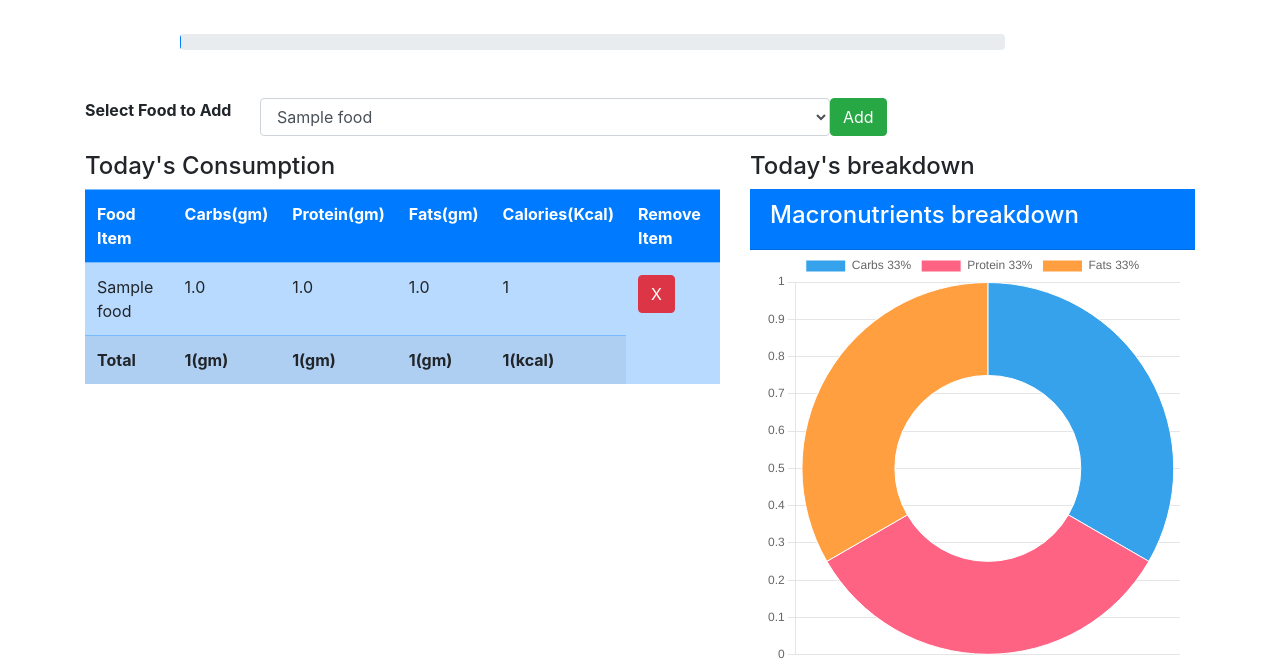
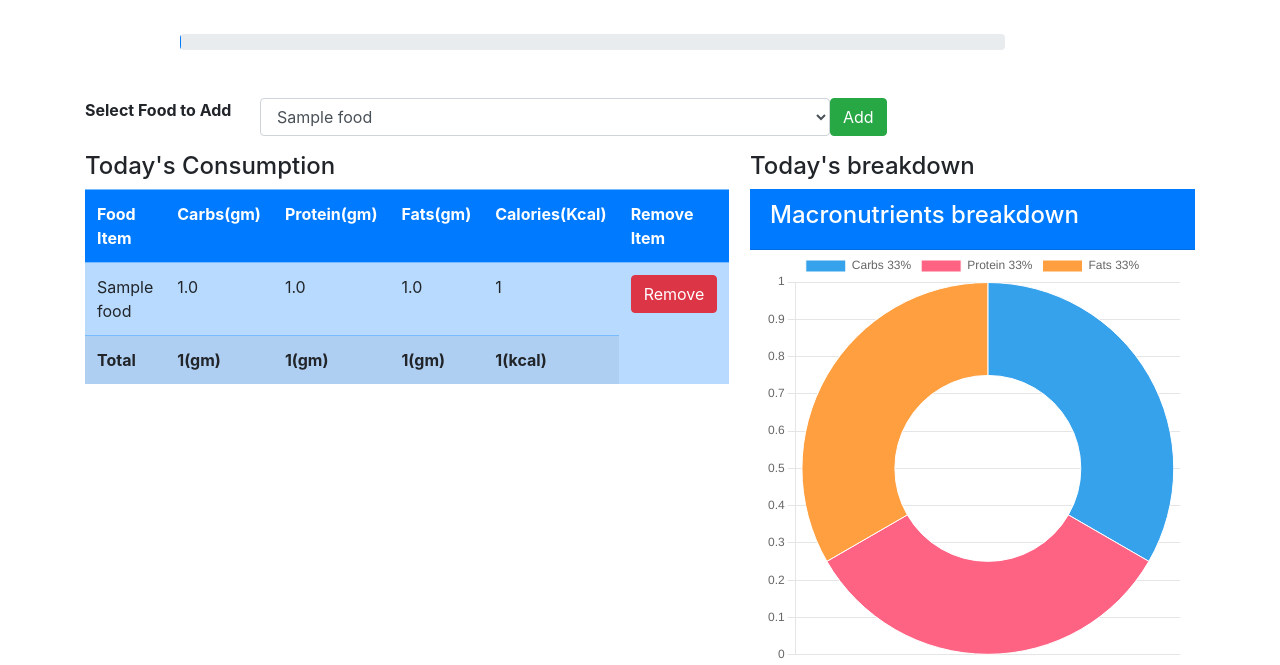
Before and after one commit to AtharvaDeokar21/calorie-tracker, a Django app: page / in a window 1280 px wide. Shown: the part 155-820 px from the top of the page. Run offline with Django 5.2, Linux system fonts and the light colour scheme; a user stored in the database is signed in; tables that the repository leaves empty hold one stand-in row (values such as "Sample post").

Commit message:
Readme, License

```diff
--- a/myapp/templates/myapp/index.html
+++ b/myapp/templates/myapp/index.html
@@ -71,7 +71,7 @@
                         <td>{{c.food_consumed.protein}}</td>
                         <td>{{c.food_consumed.fats}}</td>
                         <td>{{c.food_consumed.calories}}</td>
-                        <td><a class="btn btn-danger" href="{% url 'delete' c.id %}">X</a></td>
+                        <td><a class="btn btn-danger" href="{% url 'delete' c.id %}">Remove</a></td>
                     </tr>
                     {% endfor %}
                     <tr>
```
Also changed, not shown: README.md (added), 1 other file.
